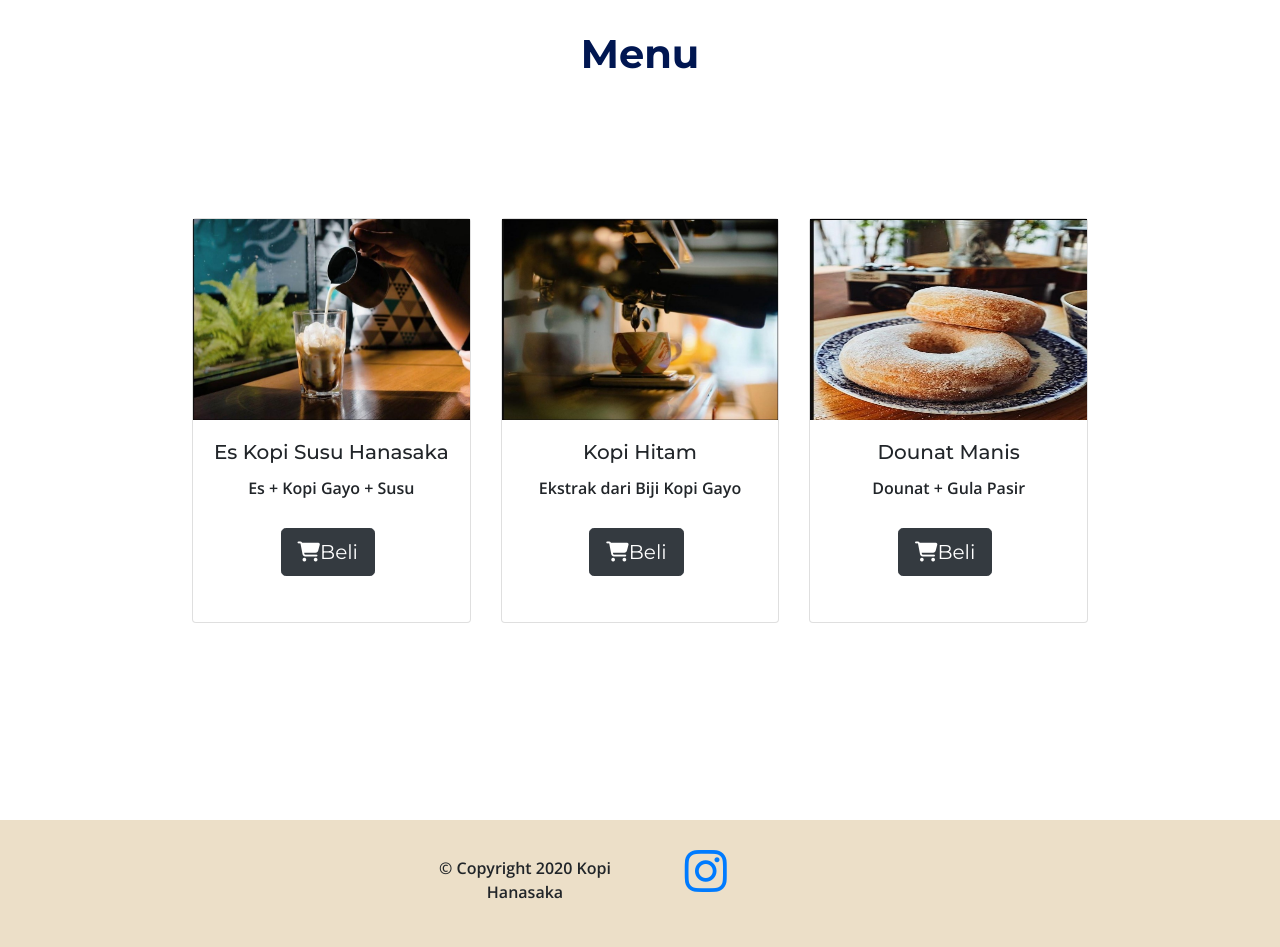
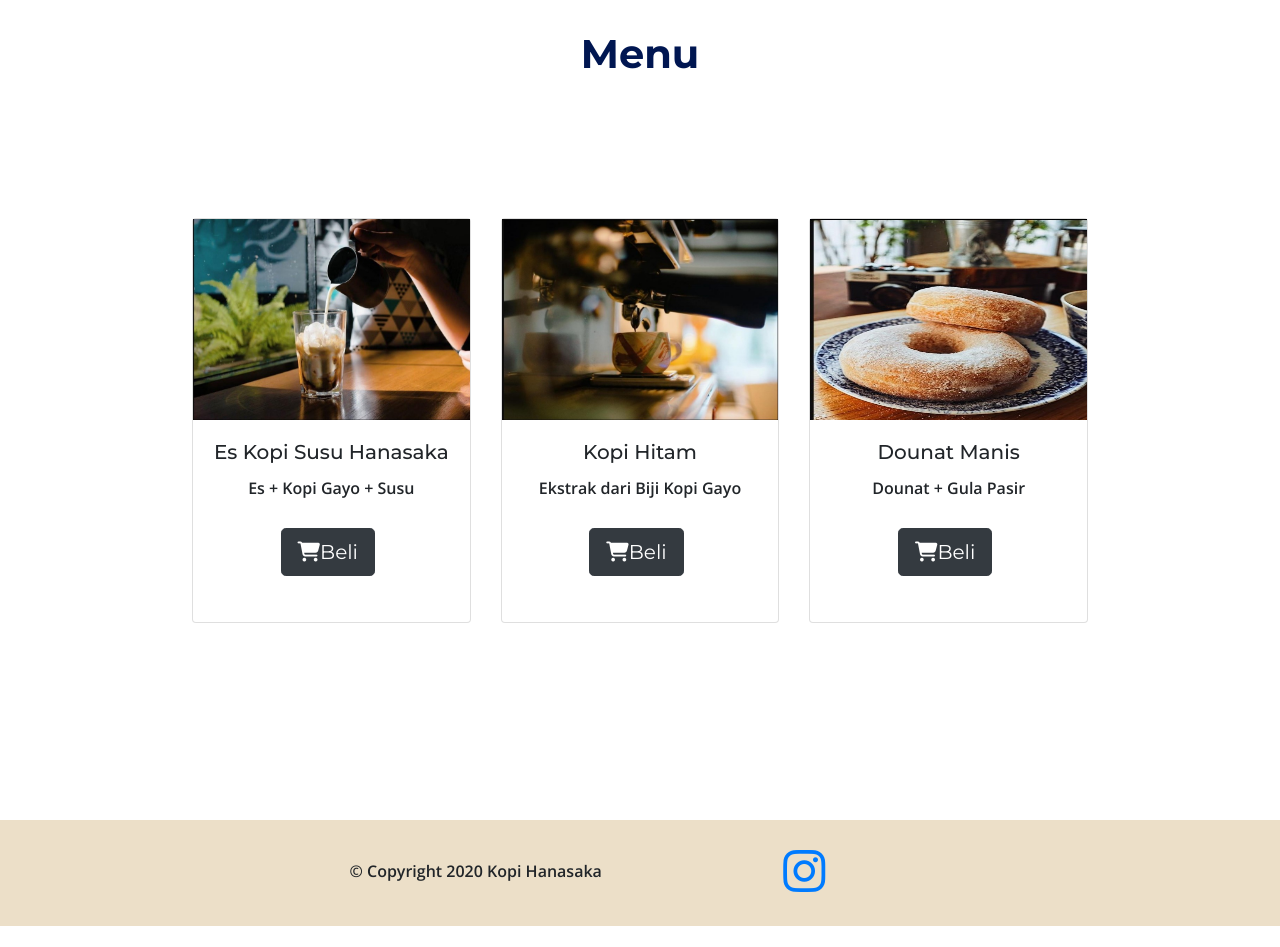
Before and after one commit to alihabiebie/hanasaka, a plain HTML site: page index.html in a window 1280 px wide. Shown: the part 1891-2838 px from the top of the page. After the commit the page ends 2817 px from the top, so only its background shows below. Drawn offline with nearby package versions, Linux system fonts and the light colour scheme; a web font is replaced by a local one.

Commit message:
Update styles.css

```diff
--- a/css/styles.css
+++ b/css/styles.css
@@ -152,11 +152,3 @@
 .copy {
   padding: 4% 0% 0%;
 }
-
-.bb{
-  padding: 0% 0% 0% 15%;
-}
-
-.cc {
-  padding: 0% 30% 0% 0%;
-}
```
